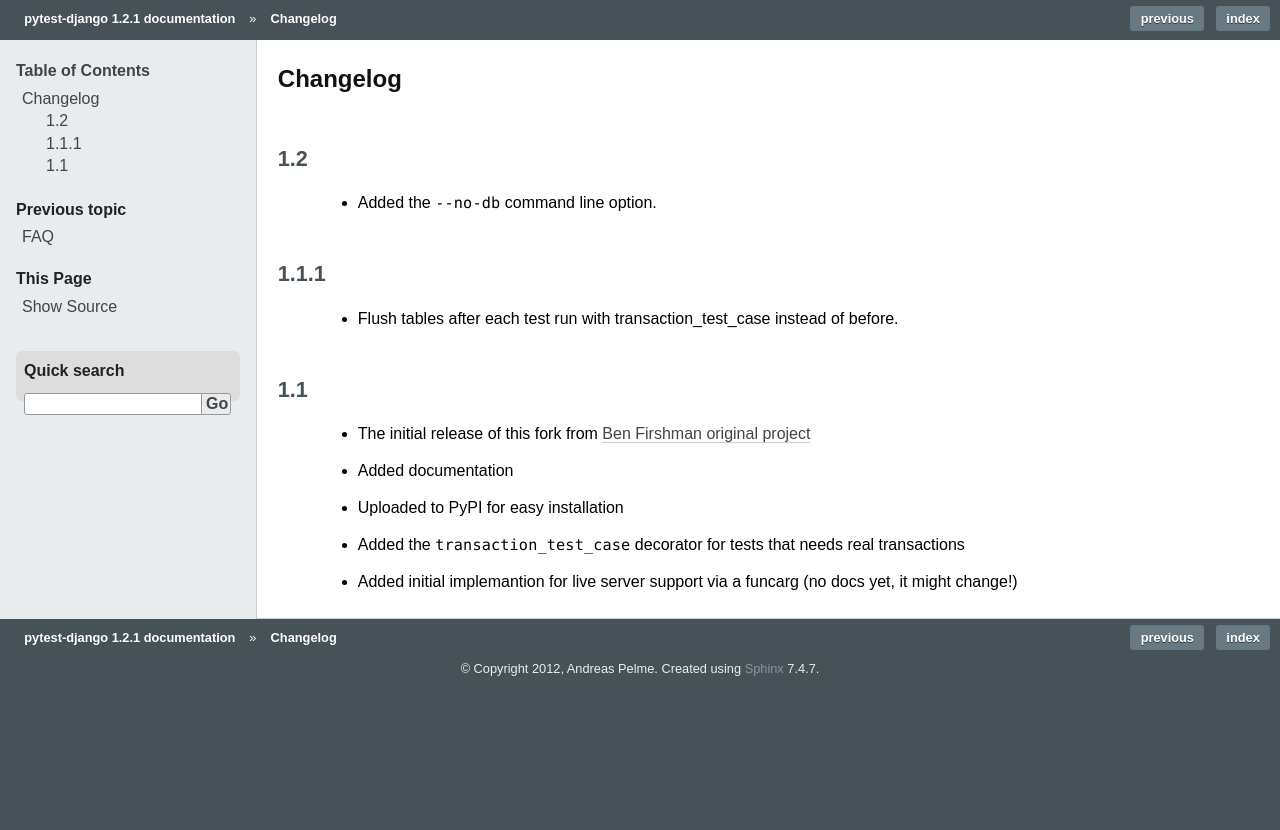
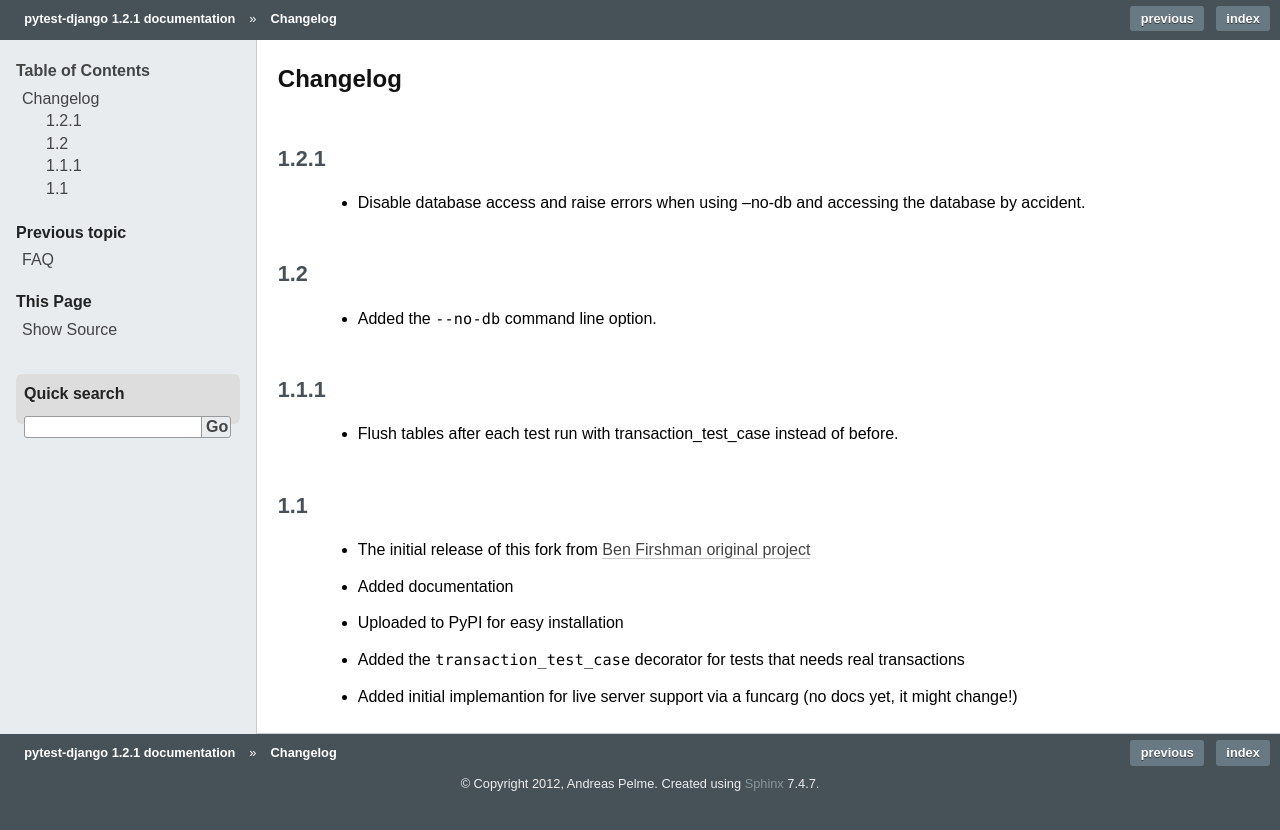
Before and after one commit to pytest-dev/pytest-django, a Sphinx documentation site: the page built from docs/changelog.rst, in a window 1280 px wide. Shown: the top 830 px of the page. Built offline with Sphinx 7.4.7, drawn with Linux system fonts in a browser that asks for light colours.

Commit message:
Changelog for 1.2.1 release

```diff
--- a/docs/changelog.rst
+++ b/docs/changelog.rst
@@ -1,5 +1,10 @@
 Changelog
 =========
+
+1.2.1
+-----
+ * Disable database access and raise errors when using --no-db and accessing
+   the database by accident.
 
 1.2
 ---
```
